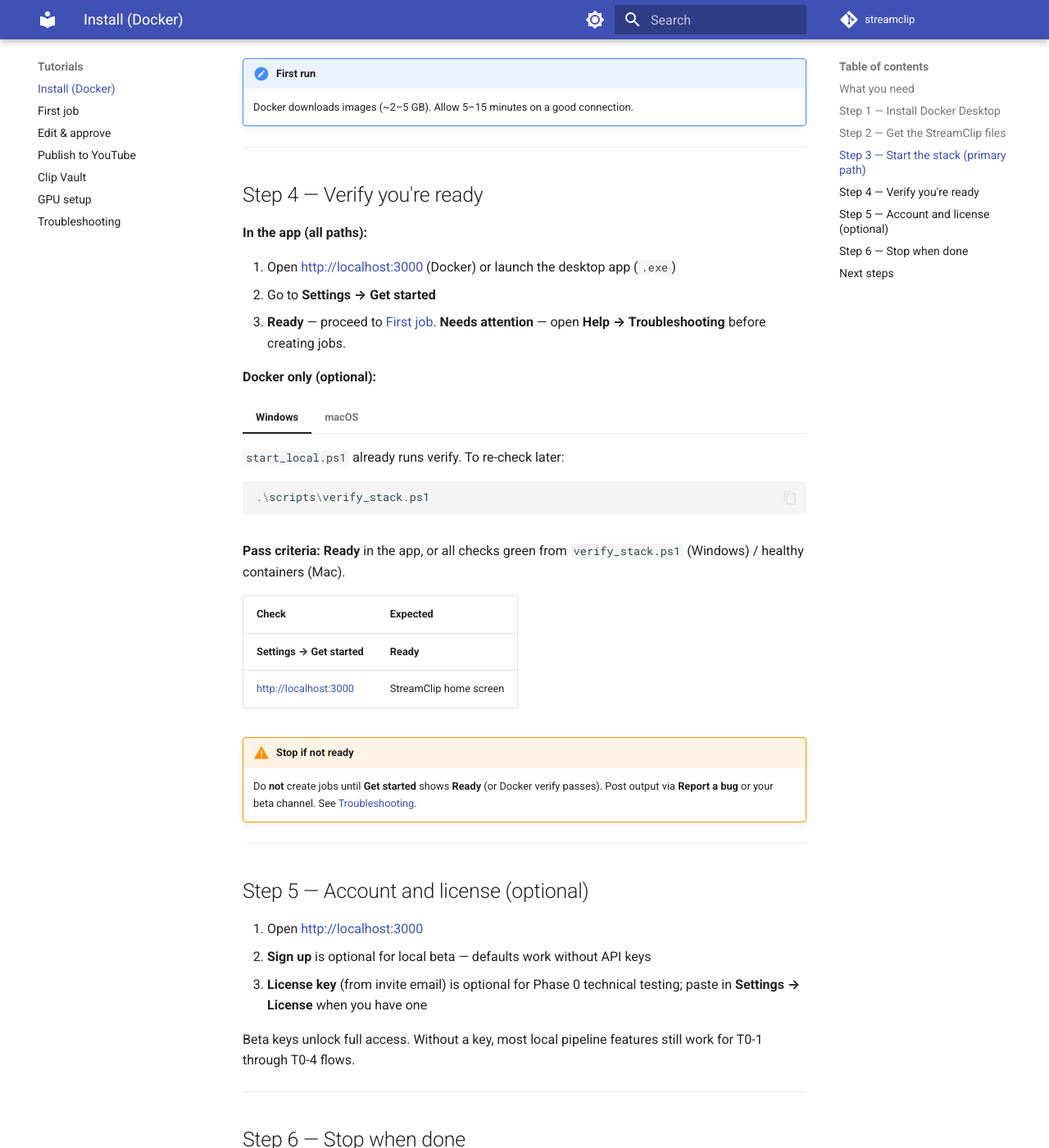
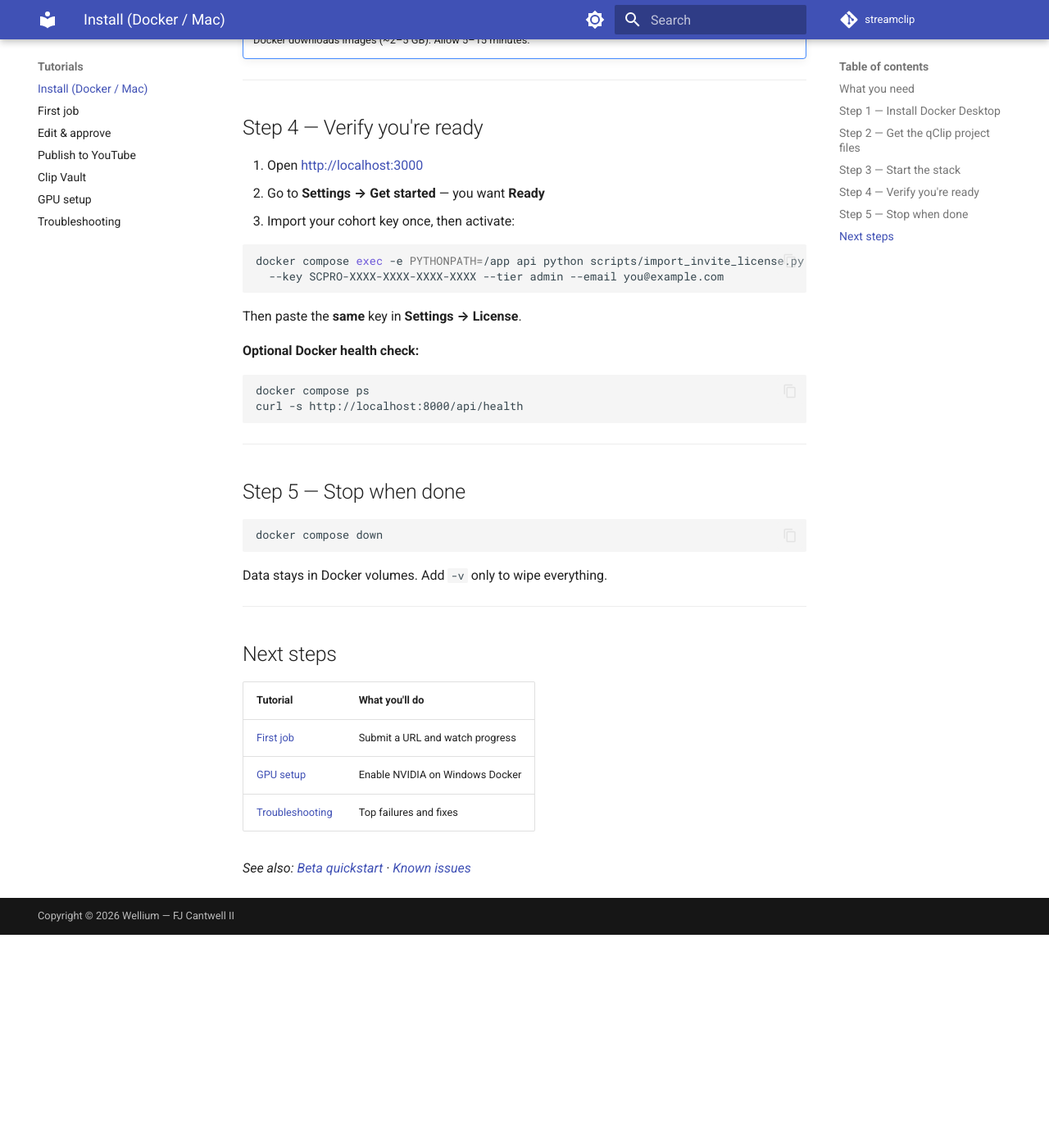
Before and after one commit to WheresWellium/StreamClip, an MkDocs documentation site: the page built from docs/tutorials/TUTORIAL_INSTALL.md, in a window 1280 px wide and 1400 px high, scrolled down 1942 px. Shown: the whole window at 82% size. Built offline with MkDocs 1.6.1 and Material for MkDocs 9.7.7, drawn with Linux system fonts in a browser that asks for light colours; comment, search, counter and statistics services are not loaded; after the commit the page ends 3082 px from its top, so only the background shows below that; some of the changed text lies outside the part shown.

Commit message:
docs: scrub remaining stale zip/StreamClip install copy
Rewrite Docker install tutorial for repo-kit path, rebrand tutorials to qClip, bump publish defaults to beta.6, dual-platform invite email body.

Co-authored-by: Cursor <cursoragent@cursor.com>

````diff
--- a/docs/tutorials/TUTORIAL_INSTALL.md
+++ b/docs/tutorials/TUTORIAL_INSTALL.md
@@ -1,26 +1,26 @@
-# Tutorial — Install StreamClip (Docker)
+# Tutorial — Install qClip (Docker self-host)
 
-**Time:** ~15 minutes · **Prerequisite:** [Beta quickstart](../BETA_TESTER_QUICKSTART.md)
+**Time:** ~15–30 minutes · **Audience:** macOS testers and operators who need Docker
 
-This tutorial walks through the **recommended install path** for Phase 0 beta: Docker Desktop + `start_local.ps1` on Windows, with macOS equivalents where they differ.
+**Windows creators:** prefer the one-click installer — [Get qClip](../BETA_DOWNLOAD.md#one-click-installers). Skip this page unless you specifically want Docker.
 
 !!! tip "Windows one-click installer"
-    Using the `.exe` from [Get StreamClip](../BETA_DOWNLOAD.md#one-click-installers)? Skip Docker steps — open the app and use **Settings → Get started** until you see **Ready**.
+    Download [qClip-Setup-win-x64.exe](https://github.com/WheresWellium/StreamClip/releases/latest/download/qClip-Setup-win-x64.exe) (v1.0.0-beta.6), run it, open from Start menu, paste your key in **Settings → License**. No Docker.
 
 ---
 
 ## What you need
 
-| Requirement | Windows | macOS |
-|-------------|---------|-------|
+| Requirement | Windows (Docker) | macOS |
+|-------------|------------------|-------|
 | OS | Windows 10/11 64-bit | macOS 12+ |
-| Runtime | [Docker Desktop](https://www.docker.com/products/docker-desktop/) (WSL2) | Docker Desktop for Mac (Apple Silicon or Intel) |
+| Runtime | [Docker Desktop](https://www.docker.com/products/docker-desktop/) (WSL2) | Docker Desktop for Mac |
 | RAM | 16 GB min / 32 GB recommended | Same |
 | GPU | NVIDIA recommended | CPU-only (expected) |
-| Accounts | **None required** to install or run | Same |
+| Project files | Repo clone or kit from operator | Same |
+| Accounts | None to install or run | Same |
 
-!!! tip "No GitHub account needed"
-    Use the `.zip` from your invite email — [Get StreamClip](../BETA_DOWNLOAD.md).
+---
 
 ## Step 1 — Install Docker Desktop
 
@@ -28,125 +28,88 @@ This tutorial walks through the **recommended install path** for Phase 0 beta: D
 
     1. Download [Docker Desktop for Windows](https://www.docker.com/products/docker-desktop/)
     2. Install and launch Docker Desktop
-    3. Enable **WSL 2** if prompted (recommended)
+    3. Enable **WSL 2** if prompted
     4. Wait until the taskbar whale shows **Docker Desktop is running**
 
 === "macOS"
 
-    1. Download **Docker Desktop for Mac** — pick **Apple Silicon** or **Intel** to match your Mac
+    1. Download **Docker Desktop for Mac** — **Apple Silicon** or **Intel** to match your Mac
     2. Drag Docker to Applications and launch it
     3. Wait until the menu-bar whale shows **Docker Desktop is running**
 
 ---
 
-## Step 2 — Get the StreamClip files
+## Step 2 — Get the qClip project files
 
-Extract the beta `.zip` from your invite email to a folder, for example:
+There is **no zip in the invite email** for the Windows installer path. For Docker you need the repo once:
 
-- Windows: `C:\StreamClip`
-- macOS: `~/StreamClip`
+- Reply to your invite email and ask for a clone/kit link, **or**
+- Clone the private/public repo if you already have access
 
-If your invite included a private repo link, clone with Git. When unsure, reply to your invite email.
+Example folders:
+
+- Windows: `C:\qClip` or `D:\Projects\streamclip`
+- macOS: `~/qClip` or `~/Projects/streamclip`
 
 ---
 
-## Step 3 — Start the stack (primary path)
+## Step 3 — Start the stack
 
 === "Windows"
 
-    Open **PowerShell**, `cd` into your StreamClip folder, then run:
+    Open **PowerShell**, `cd` into the project folder, then:
 
     ```powershell
     .\scripts\start_local.ps1
     ```
 
-    This script:
-
-    1. Checks Docker is running
-    2. Creates `.env` from `.env.example` if missing
-    3. Runs `docker compose up -d --build`
-    4. Applies database migrations
-    5. Runs `verify_stack.ps1` automatically
+    This checks Docker, creates `.env` if needed, runs `docker compose up -d --build`, migrates the DB, and runs `verify_stack.ps1`.
 
 === "macOS"
 
-    Docker Desktop does not ship PowerShell by default. Use the manual equivalent:
-
     ```bash
-    cd ~/StreamClip
-    cp .env.example .env    # skip if .env already exists
+    cd ~/qClip   # adjust path
+    cp .env.example .env
     docker compose up -d --build
     docker compose exec -T api alembic upgrade head
     ```
 
-    Optional — if [PowerShell Core](https://github.com/PowerShell/PowerShell) is installed:
-
-    ```bash
-    pwsh -File ./scripts/start_local.ps1
-    ```
+    Optional with [PowerShell Core](https://github.com/PowerShell/PowerShell): `pwsh -File ./scripts/start_local.ps1`
 
 !!! note "First run"
-    Docker downloads images (~2–5 GB). Allow 5–15 minutes on a good connection.
+    Docker downloads images (~2–5 GB). Allow 5–15 minutes.
 
 ---
 
 ## Step 4 — Verify you're ready
 
-**In the app (all paths):**
+1. Open [http://localhost:3000](http://localhost:3000)
+2. Go to **Settings → Get started** — you want **Ready**
+3. Import your cohort key once, then activate:
 
-1. Open [http://localhost:3000](http://localhost:3000) (Docker) or launch the desktop app (`.exe`)
-2. Go to **Settings → Get started**
-3. **Ready** — proceed to [First job](TUTORIAL_FIRST_JOB.md). **Needs attention** — open **Help → Troubleshooting** before creating jobs.
+```bash
+docker compose exec -e PYTHONPATH=/app api python scripts/import_invite_license.py \
+  --key SCPRO-XXXX-XXXX-XXXX-XXXX --tier admin --email you@example.com
+```
 
-**Docker only (optional):**
+Then paste the **same** key in **Settings → License**.
 
-=== "Windows"
+**Optional Docker health check:**
 
-    `start_local.ps1` already runs verify. To re-check later:
-
-    ```powershell
-    .\scripts\verify_stack.ps1
-    ```
-
-=== "macOS"
-
-    ```bash
-    docker compose ps
-    curl -s http://localhost:8000/api/health
-    open http://localhost:3000
-    ```
-
-    Or: `pwsh -File ./scripts/verify_stack.ps1`
-
-**Pass criteria:** **Ready** in the app, or all checks green from `verify_stack.ps1` (Windows) / healthy containers (Mac).
-
-| Check | Expected |
-|-------|----------|
-| **Settings → Get started** | **Ready** |
-| [http://localhost:3000](http://localhost:3000) | StreamClip home screen |
-
-!!! warning "Stop if not ready"
-    Do **not** create jobs until **Get started** shows **Ready** (or Docker verify passes). Post output via **Report a bug** or your beta channel. See [Troubleshooting](TUTORIAL_TROUBLESHOOTING.md).
+```bash
+docker compose ps
+curl -s http://localhost:8000/api/health
+```
 
 ---
 
-## Step 5 — Account and license (optional)
-
-1. Open [http://localhost:3000](http://localhost:3000)
-2. **Sign up** is optional for local beta — defaults work without API keys
-3. **License key** (from invite email) is optional for Phase 0 technical testing; paste in **Settings → License** when you have one
-
-Beta keys unlock full access. Without a key, most local pipeline features still work for T0-1 through T0-4 flows.
-
----
-
-## Step 6 — Stop when done
+## Step 5 — Stop when done
 
 ```bash
 docker compose down
 ```
 
-Data persists in Docker volumes. Add `-v` only to wipe everything.
+Data stays in Docker volumes. Add `-v` only to wipe everything.
 
 ---
 
@@ -154,10 +117,8 @@ Data persists in Docker volumes. Add `-v` only to wipe everything.
 
 | Tutorial | What you'll do |
 |----------|----------------|
-| [First job](TUTORIAL_FIRST_JOB.md) | Submit a URL and watch live progress |
-| [GPU setup](TUTORIAL_GPU_SETUP.md) | Enable NVIDIA on Windows |
+| [First job](TUTORIAL_FIRST_JOB.md) | Submit a URL and watch progress |
+| [GPU setup](TUTORIAL_GPU_SETUP.md) | Enable NVIDIA on Windows Docker |
 | [Troubleshooting](TUTORIAL_TROUBLESHOOTING.md) | Top failures and fixes |
 
----
-
 *See also: [Beta quickstart](../BETA_TESTER_QUICKSTART.md) · [Known issues](../BETA_KNOWN_ISSUES.md)*
--- a/mkdocs.yml
+++ b/mkdocs.yml
@@ -81,7 +81,7 @@ markdown_extensions:
 nav:
   - Home: index.md
   - Download:
-      - Get StreamClip (Windows & Mac): BETA_DOWNLOAD.md
+      - Get qClip (Windows & Mac): BETA_DOWNLOAD.md
       - macOS DMG builders: MACOS_INSTALLER.md
   - Getting started:
       - Beta quickstart: BETA_TESTER_QUICKSTART.md
@@ -89,7 +89,7 @@ nav:
       - Beta test plan: BETA_TESTER_PLAN.md
       - Known issues: BETA_KNOWN_ISSUES.md
   - Tutorials:
-      - Install (Docker): tutorials/TUTORIAL_INSTALL.md
+      - Install (Docker / Mac): tutorials/TUTORIAL_INSTALL.md
       - First job: tutorials/TUTORIAL_FIRST_JOB.md
       - Edit & approve: tutorials/TUTORIAL_EDIT_APPROVE.md
       - Publish to YouTube: tutorials/TUTORIAL_PUBLISH_YOUTUBE.md
````
Also changed, not shown: deploy/PRODUCTION.md (+4 -4 lines), docs/superpowers/specs/2026-07-28-zero-friction-beta-install-design.md (+3 -3 lines), docs/tutorials/TUTORIAL_GPU_SETUP.md (+5 -5 lines), docs/tutorials/TUTORIAL_TROUBLESHOOTING.md (+1 -1 lines), 4 other files.
